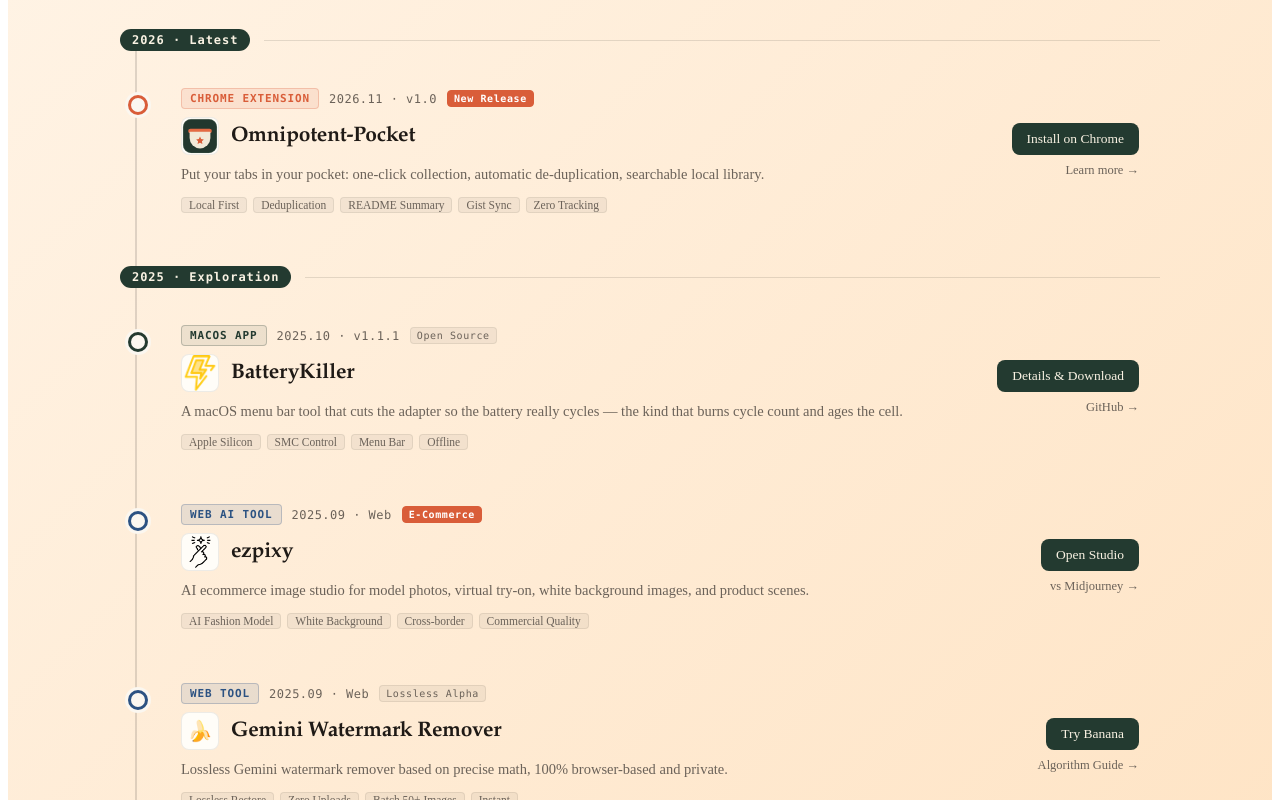
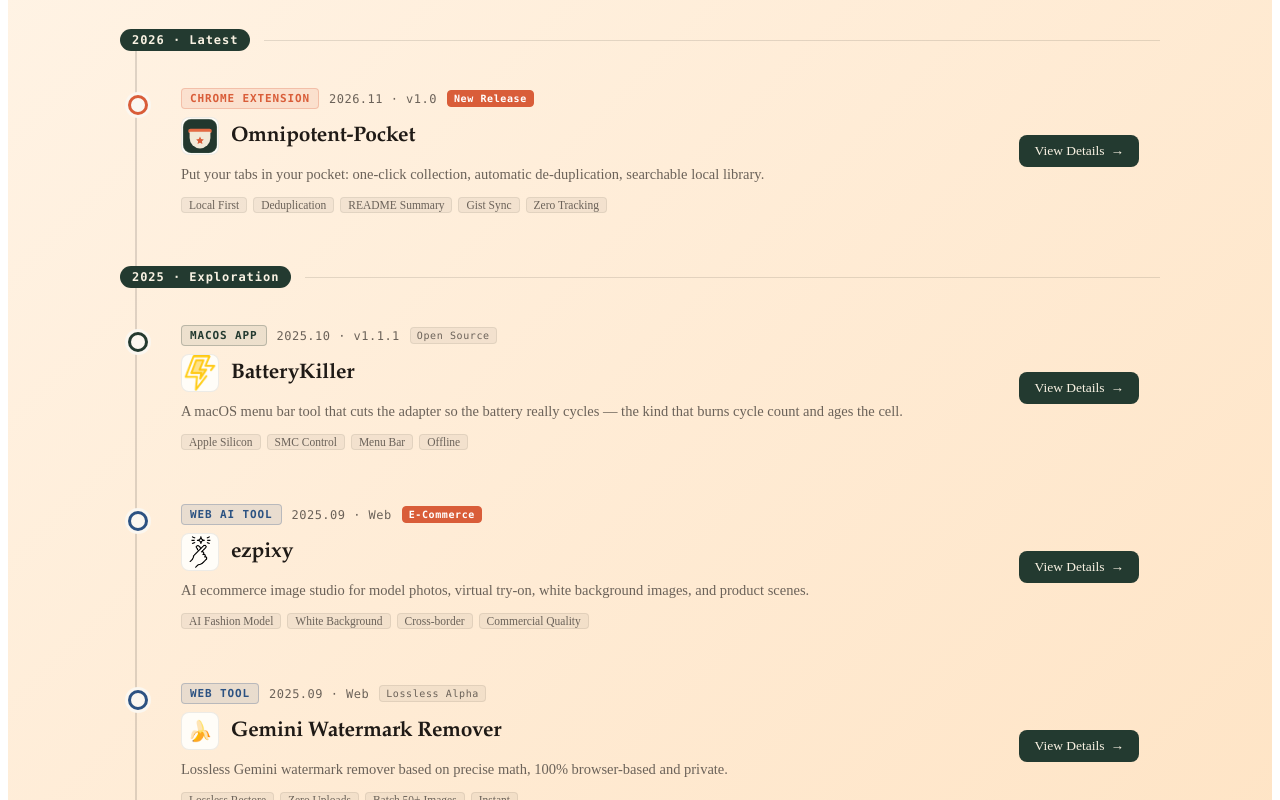
Before and after one commit to angiie/holatiger, a React (Vite) app: page / in a window 1280 px wide. Shown: the part 640-1440 px from the top of the page. Built offline with nearby package versions, Linux system fonts and the light colour scheme.

Commit message:
feat: route all homepage product links directly to detail pages

```diff
--- a/assets/css/index-inline.css
+++ b/assets/css/index-inline.css
@@ -716,9 +716,22 @@
 }
 
 .card-title-row {
-  display: flex;
+  display: inline-flex;
   align-items: center;
   gap: 0.75rem;
+  text-decoration: none;
+  color: inherit;
+  transition: color 0.15s ease;
+  width: fit-content;
+}
+
+.card-title-row:hover .product-name {
+  color: var(--accent);
+}
+
+.card-title-row:hover .product-icon {
+  border-color: var(--accent);
+  transform: scale(1.05);
 }
 
 .product-icon {
@@ -732,6 +745,7 @@
   background: var(--card);
   overflow: hidden;
   flex-shrink: 0;
+  transition: transform 0.15s ease, border-color 0.15s ease;
 }
 
 .product-icon img {
@@ -775,7 +789,7 @@
 .card-actions {
   display: flex;
   flex-direction: column;
-  gap: 0.5rem;
+  justify-content: center;
   align-items: flex-end;
   flex-shrink: 0;
 }
@@ -791,12 +805,14 @@
   display: inline-flex;
   align-items: center;
   gap: 0.375rem;
+  white-space: nowrap;
   transition: all 0.15s ease;
 }
 
 .card-actions .btn-primary:hover {
   opacity: 0.92;
   box-shadow: 0 4px 10px rgba(35, 58, 48, 0.2);
+  transform: translateX(1px);
 }
 
 .card-link-sec {
--- a/src/pages/HomePage.tsx
+++ b/src/pages/HomePage.tsx
@@ -21,8 +21,6 @@ interface TimelineProduct {
   actionLabel: string
   actionHref: string
   detailHref: string
-  secondaryLabel?: string
-  secondaryHref?: string
   isNew?: boolean
   searchKeywords: string
 }
@@ -67,8 +65,8 @@ const HomePage: React.FC = () => {
       statusTone: 'success',
       description: t('omnipotent-pocket.desc', '把标签页收进口袋：一键收集、自动去重、中文优先 README 摘要、GitHub 搜索与可选 Gist 跨设备备份。'),
       tags: isEn ? ['Local First', 'Deduplication', 'README Summary', 'Gist Sync', 'Zero Tracking'] : ['本地优先', '自动去重', 'README 摘要', 'Gist 私有同步', '无埋点'],
-      actionLabel: isEn ? 'Install on Chrome' : '安装扩展',
-      actionHref: 'https://chromewebstore.google.com/detail/omnipotent-pocket/fegafpjecnmogggggafkdalcgccaojpo',
+      actionLabel: t('btn.details', '查看详情'),
+      actionHref: '/omnipotent-pocket',
       detailHref: '/omnipotent-pocket',
       isNew: true,
       searchKeywords: 'omnipotent-pocket pocket tabs bookmarks chrome extension github gist'
@@ -87,11 +85,9 @@ const HomePage: React.FC = () => {
       statusTone: 'success',
       description: t('battery-killer.desc', 'macOS 菜单栏轻量级小工具。用底层软件方式控制电源适配器通断，让电池在指定区间真实充放电循环，消耗循环次数。'),
       tags: isEn ? ['Apple Silicon', 'SMC Control', 'Menu Bar', 'Offline'] : ['Apple Silicon', 'SMC 底层通断', '菜单栏驻留', '不联网'],
-      actionLabel: isEn ? 'Details & Download' : '查看详情',
+      actionLabel: t('btn.details', '查看详情'),
       actionHref: '/battery-killer',
       detailHref: '/battery-killer',
-      secondaryLabel: 'GitHub →',
-      secondaryHref: 'https://github.com/angiie/b-killer',
       searchKeywords: 'battery-killer battery macos macbook discharge cycle smc'
     },
     {
@@ -108,11 +104,9 @@ const HomePage: React.FC = () => {
       statusTone: 'success',
       description: t('ezpixy.desc', '面向独立站与跨境电商卖家的 AI 商品图工作台：模特图、虚拟试衣换装、智能商品抠图白底化与多风格场景商业图渲染。'),
       tags: isEn ? ['AI Fashion Model', 'White Background', 'Cross-border', 'Commercial Quality'] : ['AI 模特换装', '一键白底图', '电商出海', '商业级画质'],
-      actionLabel: isEn ? 'Open Studio' : '打开工作台',
+      actionLabel: t('btn.details', '查看详情'),
       actionHref: '/ezpixy',
       detailHref: '/ezpixy',
-      secondaryLabel: isEn ? 'vs Midjourney →' : '对比 Midjourney →',
-      secondaryHref: '/ezpixy-vs-midjourney',
       isNew: true,
       searchKeywords: 'ezpixy ai model fashion ecommerce product photos background'
     },
@@ -130,11 +124,9 @@ const HomePage: React.FC = () => {
       statusTone: 'success',
       description: t('gemini.desc', '基于反向 Alpha 混合数学算法，纯浏览器端离线运算，无模糊、无重采样、完全无损还原 Gemini AI 水印被遮挡的原图像素。'),
       tags: isEn ? ['Lossless Restore', 'Zero Uploads', 'Batch 50+ Images', 'Instant'] : ['数学无损还原', '0 次服务器上传', '支持 50+ 张批量', '即开即用'],
-      actionLabel: isEn ? 'Try Banana' : '在线去水印',
-      actionHref: '/banana/',
-      detailHref: '/banana/',
-      secondaryLabel: isEn ? 'Algorithm Guide →' : '阅读算法原理 →',
-      secondaryHref: '/blog-gemini-watermark-remover',
+      actionLabel: t('btn.details', '查看详情'),
+      actionHref: '/banana',
+      detailHref: '/banana',
       searchKeywords: 'banana gemini watermark remover google alpha blend wasm'
     },
     {
@@ -170,11 +162,9 @@ const HomePage: React.FC = () => {
       statusTone: 'success',
       description: t('tinypic.desc', '浏览器端本地 WASM 智能图片压缩工具。支持 PNG、JPEG、WebP、AVIF，多线程并行压缩，文件不离开设备。'),
       tags: isEn ? ['WebAssembly', 'Pure Local', 'Batch ZIP Export', 'High Fidelity'] : ['WebAssembly', '纯本地运算', '批量打包 ZIP', '高保真压缩'],
-      actionLabel: t('btn.try-tool', '试用工具'),
-      actionHref: '/tinypic/',
-      detailHref: '/tinypic/',
-      secondaryLabel: isEn ? 'vs Squoosh →' : '对比 Squoosh →',
-      secondaryHref: '/tinypic-vs-squoosh',
+      actionLabel: t('btn.details', '查看详情'),
+      actionHref: '/tinypic',
+      detailHref: '/tinypic',
       searchKeywords: 'tinypic tiny pic image compression wasm png jpeg webp avif'
     },
     {
@@ -191,11 +181,9 @@ const HomePage: React.FC = () => {
       statusTone: 'success',
       description: t('tinypass.desc', '简单而强大的密码生成工具。支持自定义字符集、长度、批量生成、易读发音模式，一键复制，不申请联网权限。'),
       tags: isEn ? ['Crypto Random', 'Zero Network Permission', 'Readable Mode'] : ['密码学安全随机', '0 联网权限', '易读避混淆'],
-      actionLabel: t('btn.install', '安装扩展'),
+      actionLabel: t('btn.details', '查看详情'),
       actionHref: '/tinypass',
       detailHref: '/tinypass',
-      secondaryLabel: isEn ? 'vs 1Password →' : '对比 1Password →',
-      secondaryHref: '/tinypass-vs-1password',
       searchKeywords: 'tinypass password generator security random offline'
     },
     {
@@ -217,11 +205,9 @@ const HomePage: React.FC = () => {
       statusTone: 'success',
       description: t('svg-studio.desc', '轻量级在线 SVG 预览与格式转换工作台。支持实时编辑 SVG 代码、背景网格切换、高质量批量导出 PNG、PDF、ICO 图标包。'),
       tags: isEn ? ['Realtime Preview', 'ICO Pack', 'Vector to Raster'] : ['代码实时预览', 'ICO 图标生成', '矢量转位图'],
-      actionLabel: t('btn.try-tool', '试用工具'),
+      actionLabel: t('btn.details', '查看详情'),
       actionHref: '/svg-studio',
       detailHref: '/svg-studio',
-      secondaryLabel: isEn ? 'vs Inkscape →' : '对比 Inkscape →',
-      secondaryHref: '/svg-studio-vs-inkscape',
       searchKeywords: 'svg studio pro vector viewer export png pdf ico'
     },
     {
@@ -238,7 +224,7 @@ const HomePage: React.FC = () => {
       statusTone: 'success',
       description: t('text-to-png.desc', '将文本段落一键渲染为高清晰度 PNG 图片。支持字体、行距、渐变背景、代码块语法高亮与多平台社交卡片预设。'),
       tags: isEn ? ['Social Card', 'Code Highlight', 'Multi-ratio'] : ['社交卡片排版', '代码高亮', '多比例预设'],
-      actionLabel: t('btn.try-tool', '试用工具'),
+      actionLabel: t('btn.details', '查看详情'),
       actionHref: '/text-to-png',
       detailHref: '/text-to-png',
       searchKeywords: 'text to png image typography card render'
@@ -260,8 +246,6 @@ const HomePage: React.FC = () => {
       actionLabel: t('btn.details', '查看详情'),
       actionHref: '/webdavy',
       detailHref: '/webdavy',
-      secondaryLabel: isEn ? 'vs RaiDrive →' : '对比 RaiDrive →',
-      secondaryHref: '/webdavy-vs-raidrive',
       searchKeywords: 'webdavy webdav nextcloud synology nas chrome extension'
     },
   ], [t, isEn])
@@ -455,10 +439,10 @@ const HomePage: React.FC = () => {
                         <span className={`status-tag ${product.isNew ? 'status-tag-new' : ''}`}>{product.statusLabel}</span>
                       </div>
 
-                      <div className="card-title-row">
+                      <a href={product.href} className="card-title-row">
                         <div className="product-icon">{product.icon}</div>
                         <h3 className="product-name">{product.name}</h3>
-                      </div>
+                      </a>
 
                       <p className="card-desc">{product.description}</p>
 
@@ -470,11 +454,9 @@ const HomePage: React.FC = () => {
                     </div>
 
                     <div className="card-actions">
-                      <a className="btn-primary" href={product.actionHref} target={product.actionHref.startsWith('http') ? '_blank' : undefined} rel="noreferrer">
-                        {product.actionLabel}
-                      </a>
-                      <a className="card-link-sec" href={product.detailHref}>
-                        {isEn ? 'Learn more →' : '查看完整介绍 →'}
+                      <a className="btn-primary" href={product.href}>
+                        <span>{product.actionLabel}</span>
+                        <span aria-hidden="true">→</span>
                       </a>
                     </div>
                   </div>
@@ -503,10 +485,10 @@ const HomePage: React.FC = () => {
                         <span className={`status-tag ${product.isNew ? 'status-tag-new' : ''}`}>{product.statusLabel}</span>
                       </div>
 
-                      <div className="card-title-row">
+                      <a href={product.href} className="card-title-row">
                         <div className="product-icon">{product.icon}</div>
                         <h3 className="product-name">{product.name}</h3>
-                      </div>
+                      </a>
 
                       <p className="card-desc">{product.description}</p>
 
@@ -518,14 +500,10 @@ const HomePage: React.FC = () => {
                     </div>
 
                     <div className="card-actions">
-                      <a className="btn-primary" href={product.actionHref} target={product.actionHref.startsWith('http') ? '_blank' : undefined} rel="noreferrer">
-                        {product.actionLabel}
+                      <a className="btn-primary" href={product.href}>
+                        <span>{product.actionLabel}</span>
+                        <span aria-hidden="true">→</span>
                       </a>
-                      {product.secondaryLabel && product.secondaryHref && (
-                        <a className="card-link-sec" href={product.secondaryHref} target={product.secondaryHref.startsWith('http') ? '_blank' : undefined} rel="noreferrer">
-                          {product.secondaryLabel}
-                        </a>
-                      )}
                     </div>
                   </div>
                 </article>
```
Also changed, not shown: 1 other file (tests, documents, lock files or other folders).
